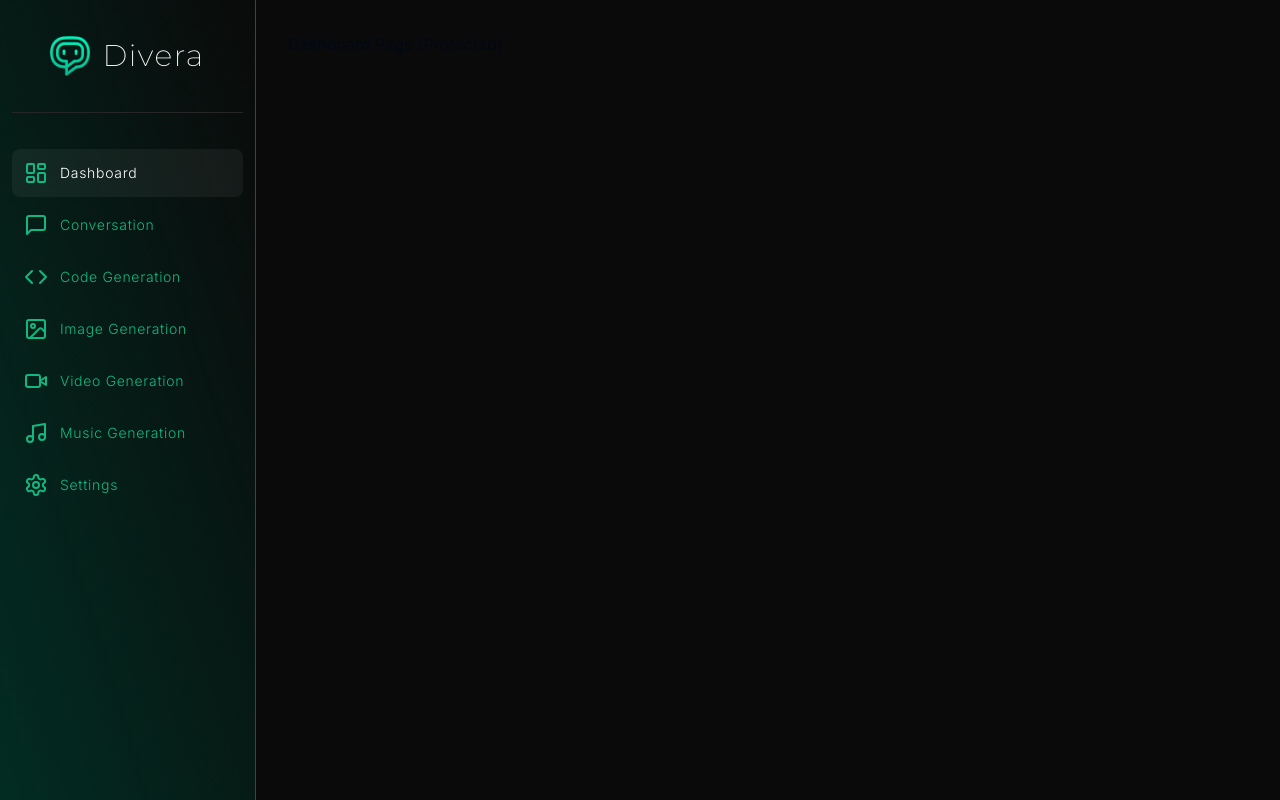
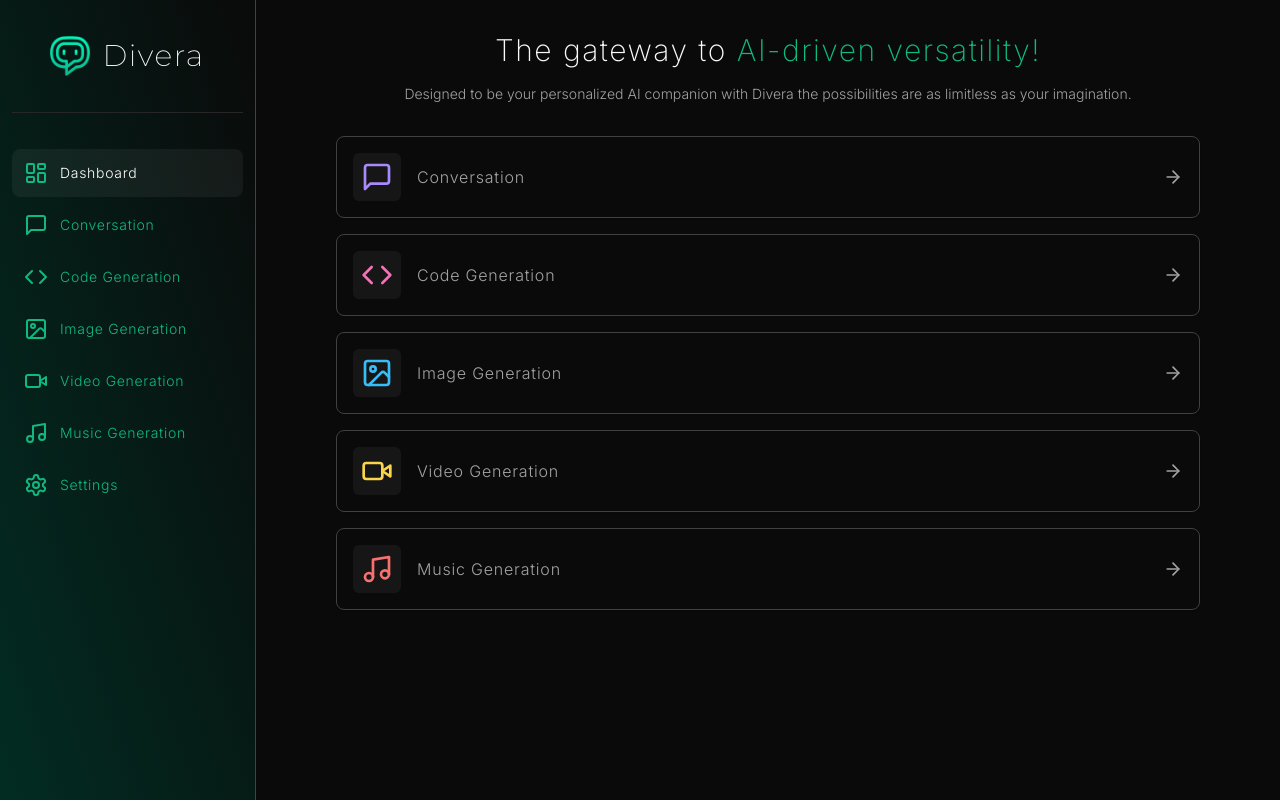
Before and after one commit to vrtttx/divera, a Next.js app: page /dashboard in a window 1280 px wide. Built offline with nearby package versions, Linux system fonts and the light colour scheme.

Commit message:
feat: dashboard page, fix: layout style changes

```diff
--- a/app/(dashboard)/(routes)/dashboard/page.tsx
+++ b/app/(dashboard)/(routes)/dashboard/page.tsx
@@ -1,7 +1,90 @@
+'use client';
+
+import { useRouter } from 'next/navigation';
+
+import { cn } from '@/lib/utils';
+
+import { Card } from '@/components/ui/card';
+
+import {
+	ArrowRight,
+	Code,
+	ImageIcon,
+	MessageSquare,
+	Music,
+	VideoIcon,
+} from 'lucide-react';
+
+const tools = [
+	{
+		label: 'Conversation',
+		icon: MessageSquare,
+		href: '/conversation',
+		color: 'text-violet-400',
+		bgColor: 'bg-neutral-50/5',
+	},
+	{
+		label: 'Code Generation',
+		icon: Code,
+		href: '/code',
+		color: 'text-pink-400',
+		bgColor: 'bg-neutral-50/5',
+	},
+	{
+		label: 'Image Generation',
+		icon: ImageIcon,
+		href: '/image',
+		color: 'text-sky-400',
+		bgColor: 'bg-neutral-50/5',
+	},
+	{
+		label: 'Video Generation',
+		icon: VideoIcon,
+		href: '/video',
+		color: 'text-amber-300',
+		bgColor: 'bg-neutral-50/5',
+	},
+	{
+		label: 'Music Generation',
+		icon: Music,
+		href: '/music',
+		color: 'text-red-400',
+		bgColor: 'bg-neutral-50/5',
+	},
+];
+
 const DashboardPage = () => {
+	const router = useRouter();
+
 	return (
 		<div>
-			<div>Dashboard Page (Protected)</div>
+			<div className="space-y-4 mb-8">
+				<h2 className="font-extralight text-xl text-center tracking-wider text-neutral-50 md:text-3xl">
+					The gateway to{' '}
+					<span className="text-emerald-500">AI-driven versatility!</span>
+				</h2>
+				<p className="w-[90%] md:w-[90%] mx-auto font-light text-sm text-neutral-400 text-center md:text-sm">
+					Designed to be your personalized AI companion with Divera the
+					possibilities are as limitless as your imagination.
+				</p>
+			</div>
+			<div className="space-y-4 px-4 md:px-20 lg:px32">
+				{tools.map((tool) => (
+					<Card
+						key={tool.href}
+						onClick={() => router.push(tool.href)}
+						className="flex items-center justify-between p-4 text-neutral-400 border-neutral-700 bg-neutral-950 hover:text-neutral-50 hover:border-neutral-600 hover:bg-neutral-50/5 hover:shadow-md transition cursor-pointer"
+					>
+						<div className="flex items-center gap-x-4">
+							<div className={cn('w-fit p-2 rounded-md', tool.bgColor)}>
+								<tool.icon className={cn('w-8 h-8', tool.color)} />
+							</div>
+							<div className="font-light tracking-wider">{tool.label}</div>
+						</div>
+						<ArrowRight className="w-5 h-5" />
+					</Card>
+				))}
+			</div>
 		</div>
 	);
 };
--- a/app/(dashboard)/layout.tsx
+++ b/app/(dashboard)/layout.tsx
@@ -7,7 +7,7 @@ const DashboardLayout = ({ children }: { children: React.ReactNode }) => {
 			<div className="h-full hidden bg-gray-900 z-[80] md:w-64 md:flex md:flex-col md:fixed md:inset-y-0">
 				<Sidebar />
 			</div>
-			<main className="md:pl-72">
+			<main className="md:pl-64">
 				<Navbar />
 				{children}
 			</main>
```
